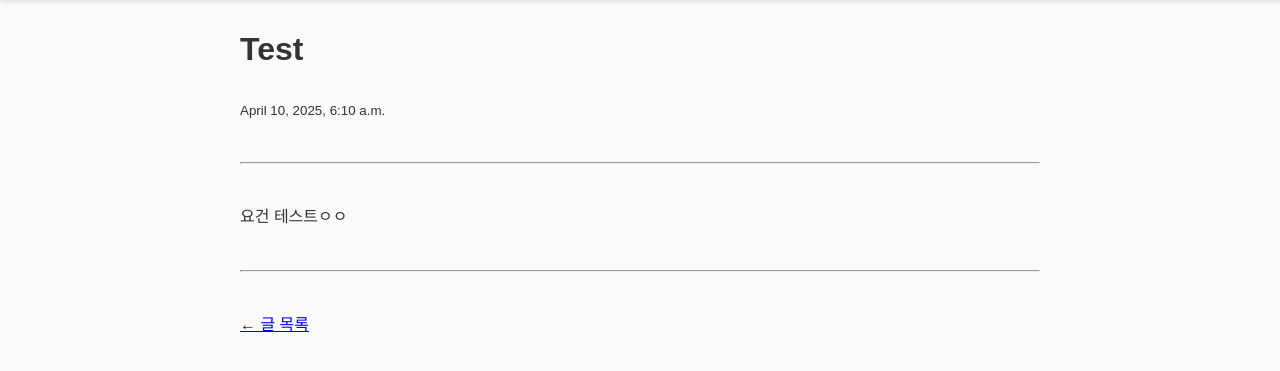
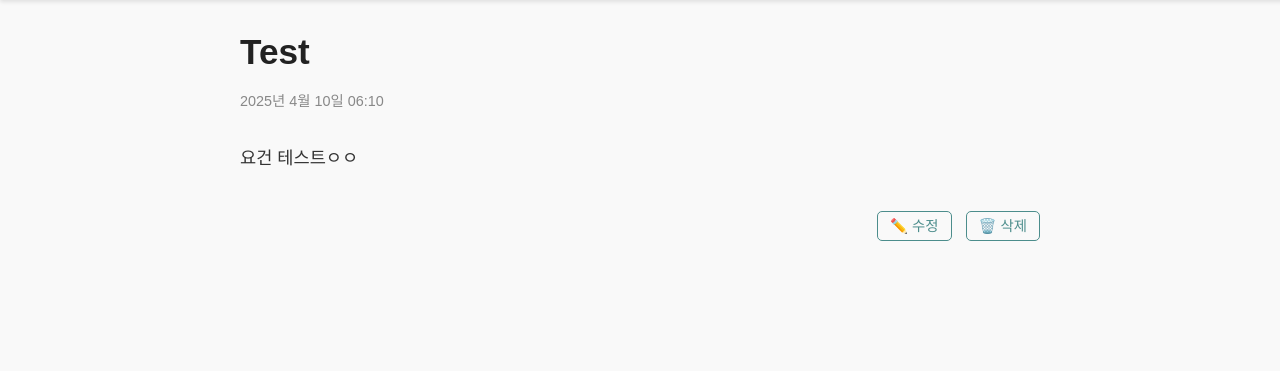
Before and after one commit to Jungwon-K/GardenUniverse, a Django app: page /post/2/ in a window 1280 px wide. Shown: the part 56-427 px from the top of the page. Run offline with Django 5.2, Linux system fonts and the light colour scheme; a user stored in the database is signed in; data comes from the database, SQL or seed files in the repository; both versions use the stored data as it was after the commit.

Commit message:
post update & delete

```diff
--- a/blog/templates/blog/post_detail.html
+++ b/blog/templates/blog/post_detail.html
@@ -3,13 +3,49 @@
 {% block title %}{{ post.title }} - GardenUniverse{% endblock %}
 
 {% block content %}
-<h1>{{ post.title }}</h1>
-<p><small>{{ post.created_at }}</small></p>
-<hr>
-{{ post.content|safe }}
+<style>
+    .post-title {
+        font-size: 2.2em;
+        font-weight: bold;
+        margin-bottom: 10px;
+        color: #222;
+    }
+    .post-date {
+        font-size: 0.9em;
+        color: #888;
+        margin-bottom: 30px;
+    }
+    .post-content {
+        font-size: 1.1em;
+        line-height: 1.8;
+        margin-bottom: 40px;
+    }
+    .post-actions {
+        text-align: right;
+        font-size: 0.9em;
+    }
+    .post-actions a {
+        margin-left: 10px;
+        text-decoration: none;
+        color: #4c8d8c;
+        border: 1px solid #4c8d8c;
+        padding: 6px 12px;
+        border-radius: 5px;
+    }
+    .post-actions a:hover {
+        background-color: #4c8d8c;
+        color: white;
+    }
+</style>
 
-<hr>
-<div>
-    <a href="{% url 'post_list' %}">← 글 목록</a>
-</div>
+<div class="post-title">{{ post.title }}</div>
+<div class="post-date">{{ post.created_at|date:"Y년 n월 j일 H:i" }}</div>
+<div class="post-content">{{ post.content|safe }}</div>
+
+{% if user.is_authenticated %}
+    <div class="post-actions">
+        <a href="{% url 'post_edit' pk=post.pk %}">✏️ 수정</a>
+        <a href="{% url 'post_delete' pk=post.pk %}">🗑️ 삭제</a>
+    </div>
+{% endif %}
 {% endblock %}
--- a/blog/urls.py
+++ b/blog/urls.py
@@ -11,4 +11,6 @@ urlpatterns = [
     path('graph/data/', views.graph_data, name='graph_data'),
     path('login/', auth_views.LoginView.as_view(template_name='blog/login.html'), name='login'),
     path('logout/', auth_views.LogoutView.as_view(), name='logout'),
+    path('post/<int:pk>/edit/', views.PostUpdateView.as_view(), name='post_edit'),
+    path('post/<int:pk>/delete/', views.PostDeleteView.as_view(), name='post_delete'),
 ]
--- a/blog/views.py
+++ b/blog/views.py
@@ -7,6 +7,8 @@ from .models import Post
 from .forms import PostForm
 from django.http import JsonResponse
 from django.contrib.auth.decorators import login_required
+from django.views.generic.edit import UpdateView, DeleteView
+from django.urls import reverse_lazy
 
 @login_required
 def post_create(request):
@@ -29,6 +31,20 @@ def post_list(request):
     posts = Post.objects.order_by('-created_at')
     return render(request, 'blog/post_list.html', {'posts': posts})
 
+class PostUpdateView(UpdateView):
+    model = Post
+    fields = ['title', 'content', 'topics']
+    template_name = 'blog/post_form.html'
+
+    def get_success_url(self):
+        return reverse_lazy('post_detail', kwargs={'pk': self.object.pk})
+
+class PostDeleteView(DeleteView):
+    model = Post
+    template_name = 'blog/post_confirm_delete.html'
+    success_url = reverse_lazy('post_list')
+
+
 def graph_data(request):
     nodes = []
     links = []
```
Also changed, not shown: blog/templates/blog/post_confirm_delete.html (added, +14 -0 lines), db.sqlite3.
